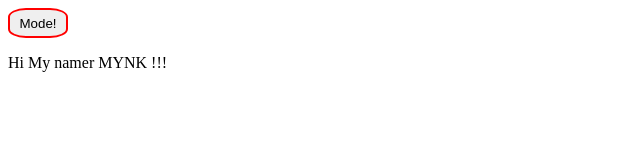
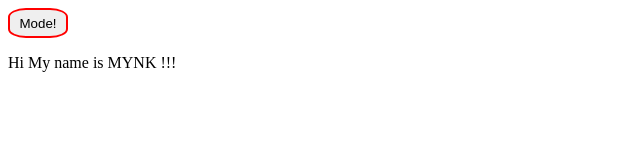
Before and after one commit to MynKRjpT/JS-BG-Chng.github.io, a plain HTML site: page index.html in a window 1280 px wide. Shown: the full height of the page, 0-640 px from the left. Drawn offline with Linux system fonts and the light colour scheme.

Commit message:
Update index.html

```diff
--- a/index.html
+++ b/index.html
@@ -8,7 +8,7 @@
 </head>
 <body>
     <button class="btn" id="btn1">Mode!</button>
-    <p>Hi My namer MYNK !!!</p>
+    <p>Hi My name is MYNK !!!</p>
     <script src="script.js"></script>
 </body>
 </html>
```
